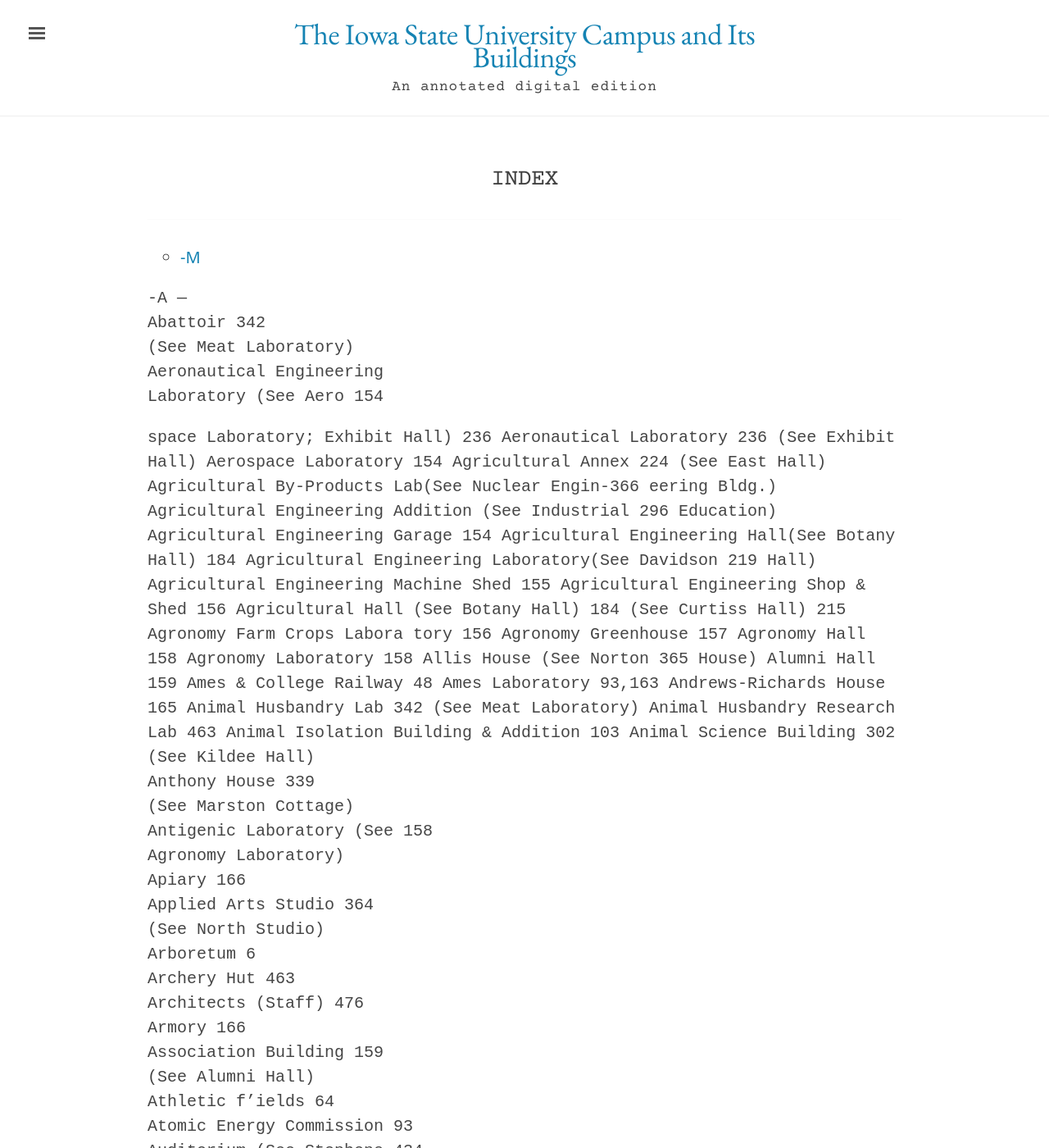
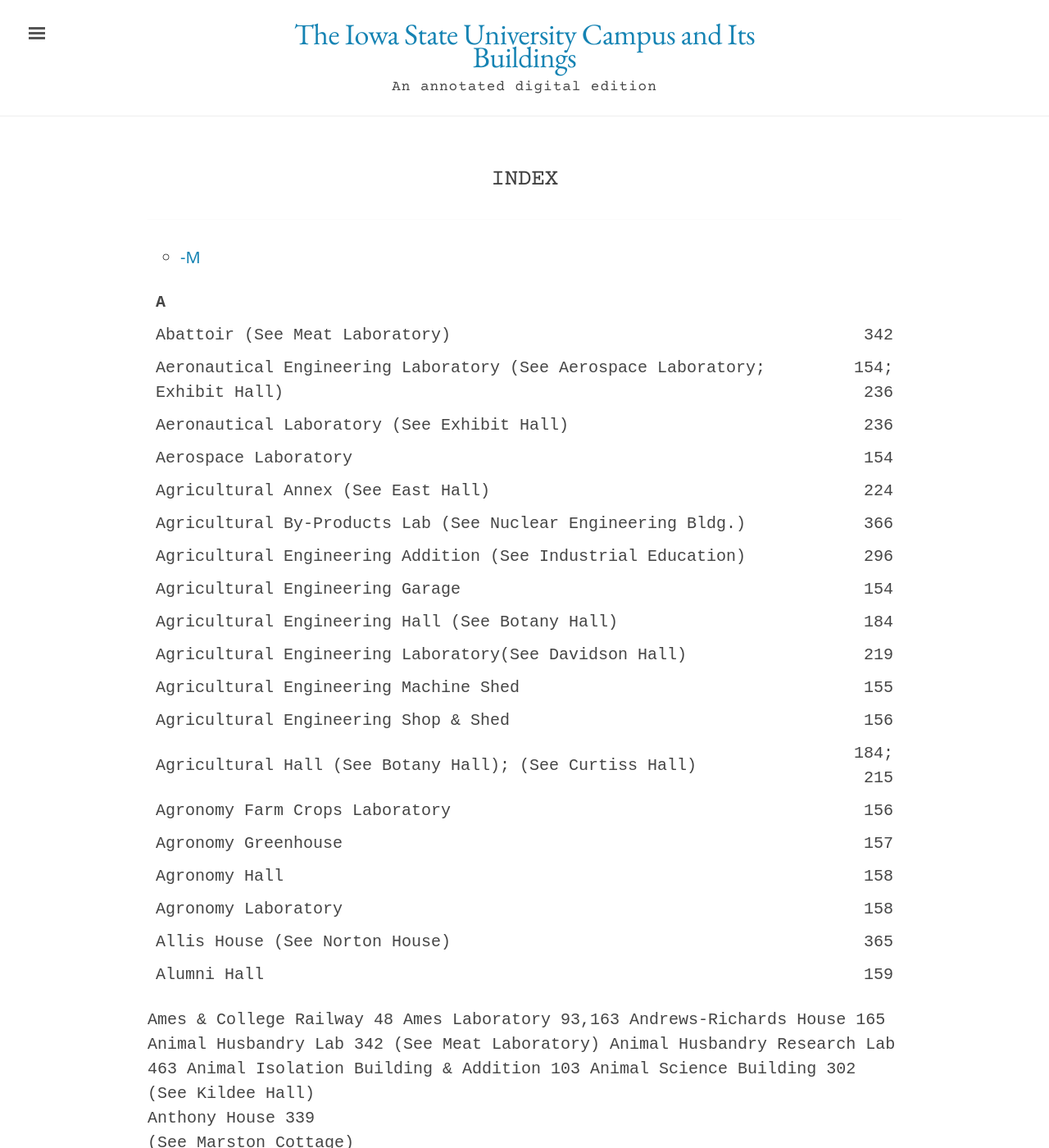
Before and after one commit to emanderson811/day-edition, a Jekyll site: the page built from _texts/1006day-index.md, in a window 1280 px wide and 1400 px high. Shown: the whole window at 82% size. Built offline with Jekyll 4.4.1, drawn with Linux system fonts in a browser that asks for light colours.

Commit message:
update index

```diff
--- a/_texts/1006day-index.md
+++ b/_texts/1006day-index.md
@@ -12,24 +12,29 @@
 * ToC
 {:toc}
 
--A ---
-Abattoir  342
-(See Meat Laboratory)
-Aeronautical Engineering
-Laboratory (See  Aero  154
+|A||
+|:------|---:|
+|Abattoir (See Meat Laboratory)| 342|
+|Aeronautical Engineering Laboratory (See Aerospace Laboratory; Exhibit Hall)| 154; 236|
+|Aeronautical Laboratory (See Exhibit Hall)| 236|
+|Aerospace Laboratory| 154|
+|Agricultural Annex (See East Hall)| 224|
+|Agricultural By-Products Lab (See Nuclear Engineering Bldg.)| 366|
+|Agricultural Engineering Addition (See Industrial Education)| 296|
+|Agricultural Engineering Garage| 154|
+|Agricultural Engineering Hall (See Botany Hall)| 184|
+|Agricultural Engineering Laboratory(See Davidson Hall)| 219|
+|Agricultural Engineering Machine Shed| 155|
+|Agricultural Engineering Shop & Shed| 156|
+|Agricultural Hall (See Botany Hall); (See Curtiss Hall)| 184; 215|
+|Agronomy Farm Crops Laboratory| 156|
+|Agronomy Greenhouse| 157|
+|Agronomy Hall| 158|
+|Agronomy Laboratory| 158|
+|Allis House (See Norton House)| 365|
+|Alumni Hall| 159|
 
-space Laboratory; Exhibit Hall) 236 Aeronautical Laboratory 236
-(See Exhibit Hall) Aerospace Laboratory 154 Agricultural Annex 224
-(See East Hall)
-Agricultural By-Products Lab(See Nuclear Engin-366 eering Bldg.)
-Agricultural Engineering Addition (See Industrial 296 Education)
-Agricultural Engineering Garage 154 Agricultural Engineering Hall(See Botany Hall) 184
-Agricultural Engineering Laboratory(See Davidson 219 Hall)
-Agricultural Engineering Machine Shed 155 Agricultural Engineering Shop & Shed 156
-Agricultural Hall (See Botany Hall) 184 (See Curtiss Hall) 215
-Agronomy Farm Crops Labora
-tory 156 Agronomy Greenhouse 157 Agronomy Hall 158 Agronomy Laboratory 158 Allis House (See Norton 365
-House) Alumni Hall 159 Ames & College Railway 48 Ames Laboratory 93,163 Andrews-Richards House 165 Animal Husbandry Lab 342
+Ames & College Railway 48 Ames Laboratory 93,163 Andrews-Richards House 165 Animal Husbandry Lab 342
 (See Meat Laboratory) Animal Husbandry Research Lab 463 Animal Isolation Building & Addition 103
 Animal Science Building  302
 (See Kildee Hall)
@@ -52,6 +57,8 @@
 Auditorium)
 Automobile Laboratory  236
 (See Exhibit Hall)
+
+
 -B -
 Barn -Geddes  463
 Barn -Grounds Department  464
```
